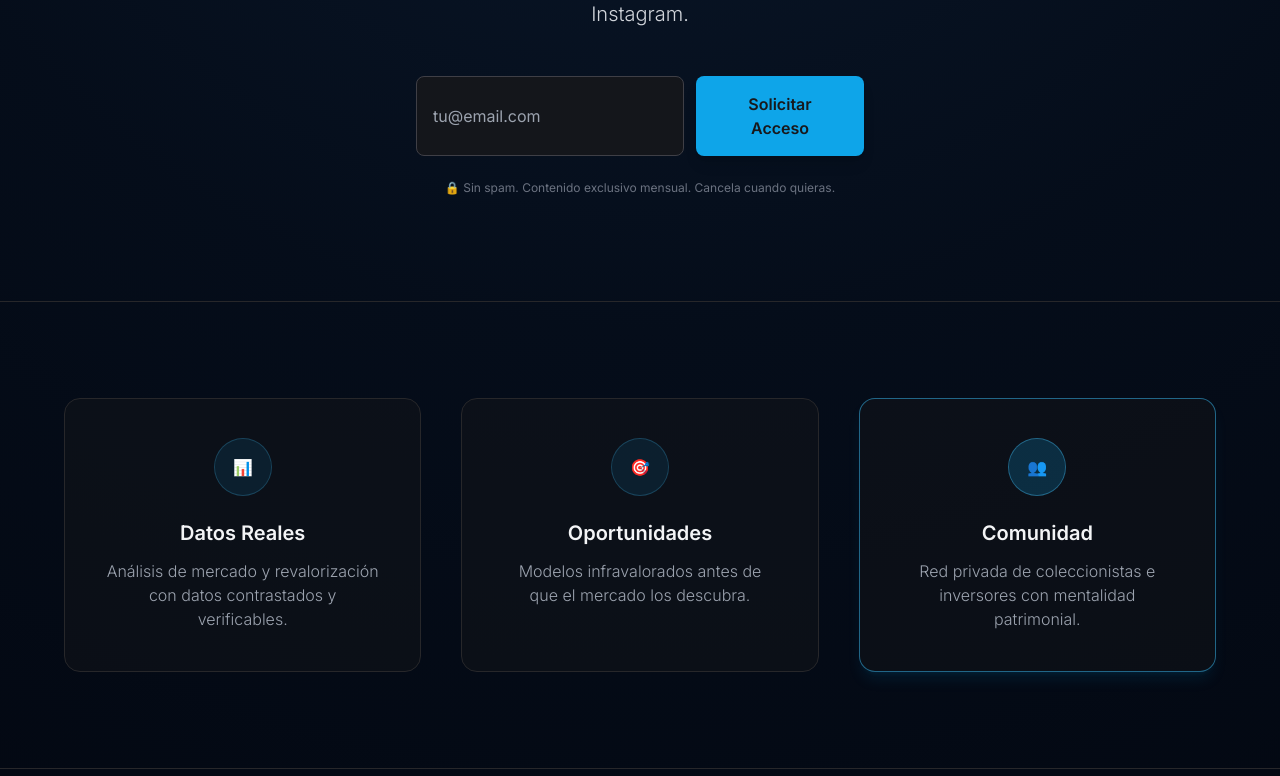
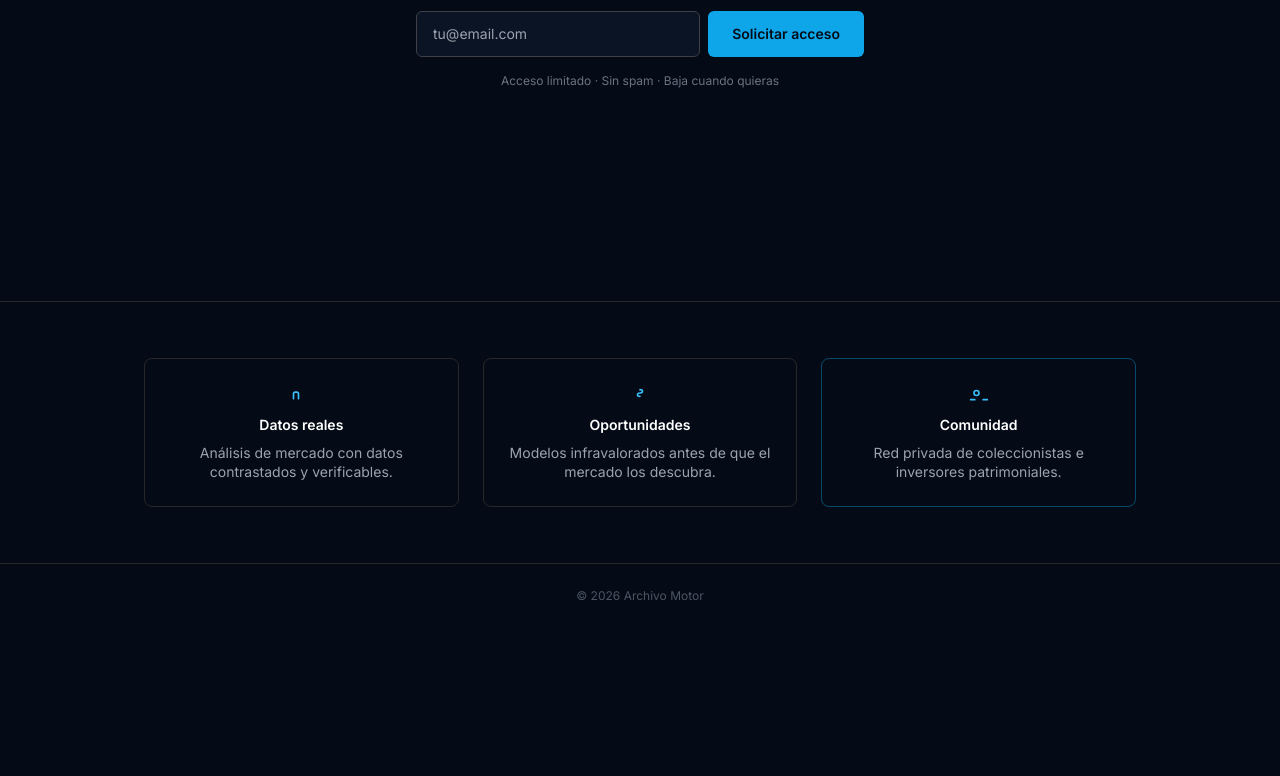
Before and after one commit to archivodariomotor-gif/ArchivoMotor, a plain HTML site: page index.html in a window 1280 px wide. Shown: the part 499-1275 px from the top of the page. After the commit the page ends 1127 px from the top, so only its background shows below. Drawn offline with nearby package versions, Linux system fonts and the light colour scheme.

Commit message:
Update index.html

```diff
--- a/index.html
+++ b/index.html
@@ -3,15 +3,15 @@
 <head>
     <meta charset="UTF-8">
     <meta name="viewport" content="width=device-width, initial-scale=1.0">
-    <title>Archivo Motor - Invierte en Clásicos</title>
+    <title>Archivo Motor</title>
 
-    <!-- Tailwind CSS -->
+    <!-- Tailwind -->
     <script src="https://cdn.tailwindcss.com"></script>
 
-    <!-- Google Fonts -->
+    <!-- Fonts -->
     <link rel="preconnect" href="https://fonts.googleapis.com">
     <link rel="preconnect" href="https://fonts.gstatic.com" crossorigin>
-    <link href="https://fonts.googleapis.com/css2?family=Inter:wght@300;400;500;600;700&family=Playfair+Display:wght@700&family=Cormorant+Garamond:wght@300;400;500&display=swap" rel="stylesheet">
+    <link href="https://fonts.googleapis.com/css2?family=Inter:wght@300;400;500;600&family=Playfair+Display:wght@700&family=Cormorant+Garamond:wght@400;500&display=swap" rel="stylesheet">
 
     <style>
         body {
@@ -22,89 +22,112 @@
         }
         .brand-font {
             font-family: 'Cormorant Garamond', serif;
-            letter-spacing: 0.15em;
+            letter-spacing: 0.12em;
         }
-        .gradient-bg {
-            background: radial-gradient(circle at top, #0b1a2e 0%, #050d1a 55%, #030812 100%);
+        .bg-navy {
+            background-color: #050b16;
         }
     </style>
 </head>
 
-<body class="gradient-bg text-gray-100 min-h-screen">
+<body class="bg-navy text-gray-200">
 
 <!-- HERO -->
-<section class="min-h-screen flex items-center justify-center px-4 py-12">
-    <div class="max-w-2xl text-center">
+<section class="min-h-screen flex items-center justify-center px-4">
+    <div class="max-w-xl text-center">
 
-        <div class="mb-10">
-            <h3 class="brand-font text-sm text-white uppercase mb-3">
+        <div class="mb-6">
+            <h3 class="brand-font text-xs text-gray-300 uppercase mb-2">
                 Archivo Motor
             </h3>
-            <div class="w-16 h-px bg-gradient-to-r from-transparent via-sky-400 to-transparent mx-auto"></div>
+            <div class="w-12 h-px bg-sky-500 mx-auto opacity-60"></div>
         </div>
 
-        <h1 class="title-font text-4xl md:text-6xl font-bold mb-6 leading-tight">
+        <h1 class="title-font text-4xl md:text-5xl font-bold leading-tight mb-5">
             Deja de <span class="text-gray-400">gastar</span> en coches.<br>
             Empieza a <span class="text-gray-400">invertir</span> en activos.
         </h1>
 
-        <p class="text-lg md:text-xl text-gray-300 mb-12 font-light max-w-xl mx-auto">
-            Únete a la lista de espera de <strong class="text-white">Archivo Motor</strong>.
-            Análisis de mercado, tendencias y oportunidades que no comparto en Instagram.
+        <p class="text-base text-gray-400 mb-8 leading-relaxed">
+            Lista de espera privada de <span class="text-white">Archivo Motor</span>.
+            Análisis de mercado, tendencias y oportunidades fuera de redes sociales.
         </p>
 
-        <form class="mb-6">
-            <div class="flex flex-col sm:flex-row gap-3 max-w-md mx-auto">
-                <input type="email" required placeholder="tu@email.com"
-                    class="flex-1 px-4 py-4 bg-zinc-900/80 border border-zinc-700 rounded-lg text-white focus:outline-none focus:border-sky-400">
-                <button type="submit"
-                    class="px-8 py-4 bg-sky-500 hover:bg-sky-400 text-zinc-900 font-semibold rounded-lg shadow-lg">
-                    Solicitar Acceso
+        <form class="mb-4">
+            <div class="flex gap-2 max-w-md mx-auto">
+                <input
+                    type="email"
+                    placeholder="tu@email.com"
+                    required
+                    class="flex-1 px-4 py-3 bg-[#0b1424] border border-zinc-700 rounded-md text-sm text-white focus:outline-none focus:border-sky-500"
+                >
+                <button
+                    type="submit"
+                    class="px-6 py-3 bg-sky-500 text-[#050b16] text-sm font-semibold rounded-md hover:bg-sky-400 transition"
+                >
+                    Solicitar acceso
                 </button>
             </div>
         </form>
 
         <p class="text-xs text-gray-500">
-            🔒 Sin spam. Contenido exclusivo mensual. Cancela cuando quieras.
+            Acceso limitado · Sin spam · Baja cuando quieras
         </p>
+
     </div>
 </section>
 
 <!-- BENEFICIOS -->
-<section class="py-24 px-4 border-t border-zinc-800">
-    <div class="max-w-6xl mx-auto">
-        <div class="grid md:grid-cols-3 gap-10">
+<section class="py-14 border-t border-zinc-800">
+    <div class="max-w-5xl mx-auto px-4">
 
-            <!-- Caja 1 -->
-            <div class="p-10 rounded-2xl bg-zinc-900/40 border border-zinc-800 text-center">
-                <div class="w-14 h-14 mx-auto mb-6 flex items-center justify-center rounded-full bg-sky-500/10 text-sky-400 ring-1 ring-sky-400/30">
-                    📊
+        <div class="grid md:grid-cols-3 gap-6">
+
+            <!-- Caja -->
+            <div class="border border-zinc-800 rounded-lg p-6">
+                <div class="text-sky-400 mb-3">
+                    <svg class="w-5 h-5 mx-auto" fill="none" stroke="currentColor" viewBox="0 0 24 24">
+                        <path stroke-linecap="round" stroke-linejoin="round" stroke-width="2"
+                            d="M9 19v-6a2 2 0 00-2-2H5a2 2 0 00-2 2v6" />
+                    </svg>
                 </div>
-                <h3 class="text-xl font-semibold mb-3">Datos Reales</h3>
-                <p class="text-gray-400 font-light">
-                    Análisis de mercado y revalorización con datos contrastados y verificables.
+                <h3 class="text-sm font-semibold text-white mb-2 text-center">
+                    Datos reales
+                </h3>
+                <p class="text-sm text-gray-400 text-center leading-snug">
+                    Análisis de mercado con datos contrastados y verificables.
                 </p>
             </div>
 
-            <!-- Caja 2 -->
-            <div class="p-10 rounded-2xl bg-zinc-900/40 border border-zinc-800 text-center">
-                <div class="w-14 h-14 mx-auto mb-6 flex items-center justify-center rounded-full bg-sky-500/10 text-sky-400 ring-1 ring-sky-400/30">
-                    🎯
+            <!-- Caja -->
+            <div class="border border-zinc-800 rounded-lg p-6">
+                <div class="text-sky-400 mb-3">
+                    <svg class="w-5 h-5 mx-auto" fill="none" stroke="currentColor" viewBox="0 0 24 24">
+                        <path stroke-linecap="round" stroke-linejoin="round" stroke-width="2"
+                            d="M12 8c2 0 3 1 3 2s-1 2-3 2-3 1-3 2 1 2 3 2" />
+                    </svg>
                 </div>
-                <h3 class="text-xl font-semibold mb-3">Oportunidades</h3>
-                <p class="text-gray-400 font-light">
+                <h3 class="text-sm font-semibold text-white mb-2 text-center">
+                    Oportunidades
+                </h3>
+                <p class="text-sm text-gray-400 text-center leading-snug">
                     Modelos infravalorados antes de que el mercado los descubra.
                 </p>
             </div>
 
-            <!-- Caja 3 -->
-            <div class="p-10 rounded-2xl bg-zinc-900/40 border border-sky-400/50 shadow-lg shadow-sky-500/10 text-center">
-                <div class="w-14 h-14 mx-auto mb-6 flex items-center justify-center rounded-full bg-sky-500/20 text-sky-400 ring-1 ring-sky-400/50">
-                    👥
+            <!-- Caja -->
+            <div class="border border-sky-500/40 rounded-lg p-6">
+                <div class="text-sky-400 mb-3">
+                    <svg class="w-5 h-5 mx-auto" fill="none" stroke="currentColor" viewBox="0 0 24 24">
+                        <path stroke-linecap="round" stroke-linejoin="round" stroke-width="2"
+                            d="M17 20h5M7 20H2m10-8a3 3 0 11-6 0 3 3 0 016 0z" />
+                    </svg>
                 </div>
-                <h3 class="text-xl font-semibold mb-3">Comunidad</h3>
-                <p class="text-gray-400 font-light">
-                    Red privada de coleccionistas e inversores con mentalidad patrimonial.
+                <h3 class="text-sm font-semibold text-white mb-2 text-center">
+                    Comunidad
+                </h3>
+                <p class="text-sm text-gray-400 text-center leading-snug">
+                    Red privada de coleccionistas e inversores patrimoniales.
                 </p>
             </div>
 
@@ -113,9 +136,9 @@
 </section>
 
 <!-- FOOTER -->
-<footer class="py-10 px-4 border-t border-zinc-800 text-center">
+<footer class="py-6 border-t border-zinc-800 text-center">
     <p class="text-xs text-gray-600">
-        © 2026 Archivo Motor. Todos los derechos reservados.
+        © 2026 Archivo Motor
     </p>
 </footer>
 
```
